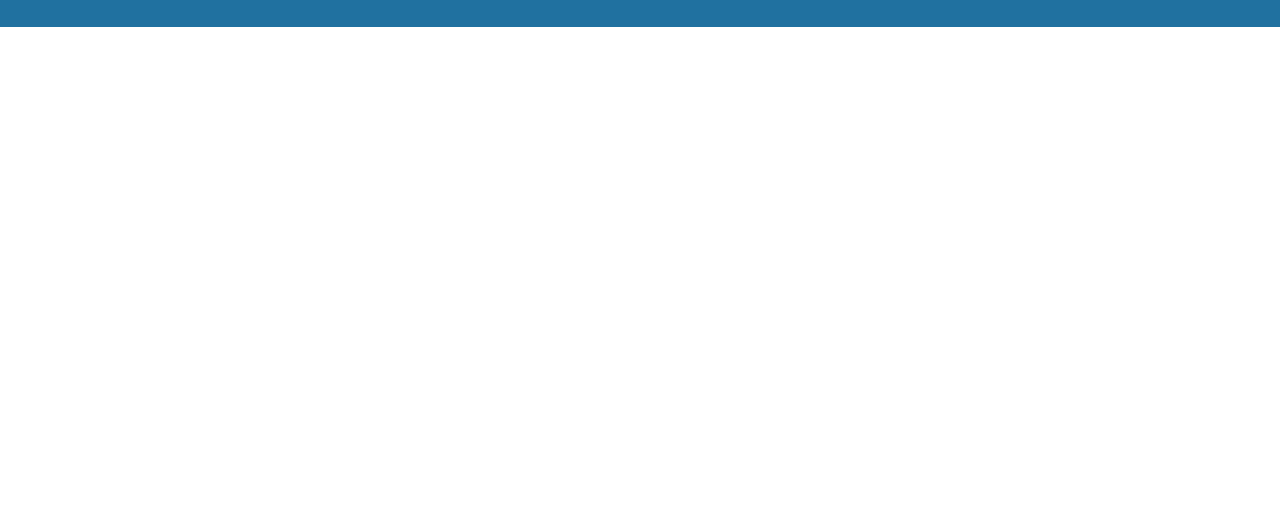
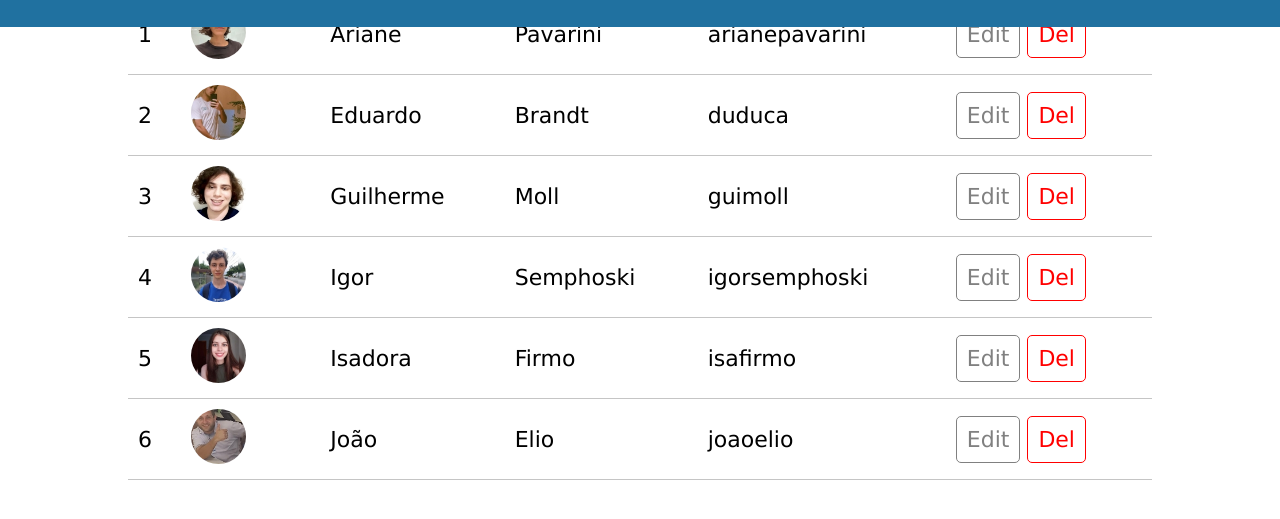
Before and after one commit to gmsilvaPhilips/Grupo-B, a plain HTML site: page HTM/HTM-M03-ExercicioEquipe/index.html in a window 1280 px wide. Shown: the part 773-1292 px from the top of the page. Before the commit the page ends 800 px from the top, so only its background shows below. Drawn offline with Linux system fonts and the light colour scheme.

Commit message:
HTM-M03 ExercicioEquipe

```diff
--- a/HTM/HTM-M03-ExercicioEquipe/index.html
+++ b/HTM/HTM-M03-ExercicioEquipe/index.html
@@ -1,10 +1,10 @@
 <!DOCTYPE html>
 <html lang="en">
   <head>
-    <meta charset="UTF-8">
-    <meta http-equiv="X-UA-Compatible" content="IE=edge">
-    <meta name="viewport" content="width=device-width, initial-scale=1.0">
-    <link rel="stylesheet" href="style.css">
+    <meta charset="UTF-8" />
+    <meta http-equiv="X-UA-Compatible" content="IE=edge" />
+    <meta name="viewport" content="width=device-width, initial-scale=1.0"/>
+    <link rel="stylesheet" href="style.css" />
     <title>Me Call API - CRUD</title>
   </head>
   <body>
@@ -13,12 +13,9 @@
       <h1>Me Call API - CRUD</h1>
     </header>
 
-
-
     <main>
-
       <section>
-            <h1>Users</h1>
+        <h2>Users</h2>
         <a href="#" class="button">Create</a>
       </section>
 
@@ -36,7 +33,7 @@
         <tbody>
           <tr>
             <td>1</td>
-                    <td><img src="assets/ariane-icon.png" alt="Ícone Usuário"></td>
+            <td><img src="assets/ariane-icon.png" alt="Ícone Usuário" /></td>
             <td>Ariane</td>
             <td>Pavarini</td>
             <td>arianepavarini</td>
@@ -47,7 +44,7 @@
           </tr>
           <tr>
             <td>2</td>
-                    <td><img src="assets/eduardo-icon.png" alt="Ícone Usuário"></td>
+            <td><img src="assets/eduardo-icon.png" alt="Ícone Usuário" /></td>
             <td>Eduardo</td>
             <td>Brandt</td>
             <td>duduca</td>
@@ -58,7 +55,7 @@
           </tr>
           <tr>
             <td>3</td>
-                    <td><img src="assets/gui-icon.png" alt="Ícone Usuário"></td>
+            <td><img src="assets/gui-icon.png" alt="Ícone Usuário" /></td>
             <td>Guilherme</td>
             <td>Moll</td>
             <td>guimoll</td>
@@ -69,7 +66,7 @@
           </tr>
           <tr>
             <td>4</td>
-                    <td><img src="assets/igor-icon.png" alt="Ícone Usuário"></td>
+            <td><img src="assets/igor-icon.png" alt="Ícone Usuário" /></td>
             <td>Igor</td>
             <td>Semphoski</td>
             <td>igorsemphoski</td>
@@ -80,7 +77,7 @@
           </tr>
           <tr>
             <td>5</td>
-                    <td><img src="assets/isa-icon.png" alt="Ícone Usuário"></td>
+            <td><img src="assets/isa-icon.png" alt="Ícone Usuário" /></td>
             <td>Isadora</td>
             <td>Firmo</td>
             <td>isafirmo</td>
@@ -91,7 +88,73 @@
           </tr>
           <tr>
             <td>6</td>
-                    <td><img src="assets/joao-icon.png" alt="Ícone Usuário"></td>
+            <td><img src="assets/joao-icon.png" alt="Ícone Usuário" /></td>
+            <td>João</td>
+            <td>Elio</td>
+            <td>joaoelio</td>
+            <td>
+              <button id="edit">Edit</button>
+              <button id="delete">Del</button>
+            </td>
+          </tr>
+                    <tr>
+            <td>1</td>
+            <td><img src="assets/ariane-icon.png" alt="Ícone Usuário" /></td>
+            <td>Ariane</td>
+            <td>Pavarini</td>
+            <td>arianepavarini</td>
+            <td>
+              <button id="edit">Edit</button>
+              <button id="delete">Del</button>
+            </td>
+          </tr>
+          <tr>
+            <td>2</td>
+            <td><img src="assets/eduardo-icon.png" alt="Ícone Usuário" /></td>
+            <td>Eduardo</td>
+            <td>Brandt</td>
+            <td>duduca</td>
+            <td>
+              <button id="edit">Edit</button>
+              <button id="delete">Del</button>
+            </td>
+          </tr>
+          <tr>
+            <td>3</td>
+            <td><img src="assets/gui-icon.png" alt="Ícone Usuário" /></td>
+            <td>Guilherme</td>
+            <td>Moll</td>
+            <td>guimoll</td>
+            <td>
+              <button id="edit">Edit</button>
+              <button id="delete">Del</button>
+            </td>
+          </tr>
+          <tr>
+            <td>4</td>
+            <td><img src="assets/igor-icon.png" alt="Ícone Usuário" /></td>
+            <td>Igor</td>
+            <td>Semphoski</td>
+            <td>igorsemphoski</td>
+            <td>
+              <button id="edit">Edit</button>
+              <button id="delete">Del</button>
+            </td>
+          </tr>
+          <tr>
+            <td>5</td>
+            <td><img src="assets/isa-icon.png" alt="Ícone Usuário" /></td>
+            <td>Isadora</td>
+            <td>Firmo</td>
+            <td>isafirmo</td>
+            <td>
+              <button id="edit">Edit</button>
+              <button id="delete">Del</button>
+            </td>
+          </tr>
+          <tr>
+            <td>6</td>
+            <td><img src="assets/joao-icon.png" alt="Ícone Usuário" /></td>
             <td>João</td>
             <td>Elio</td>
             <td>joaoelio</td>
@@ -105,9 +168,7 @@
     </main>
 
     <footer>
-        <h1>Me Call API</h1>
+      <p>Me Call API</p>
     </footer>
-
-
   </body>
 </html>
--- a/HTM/HTM-M03-ExercicioEquipe/style.css
+++ b/HTM/HTM-M03-ExercicioEquipe/style.css
@@ -1,13 +1,13 @@
 *{
     margin:0;
     padding:0;
-    box-sizing: border-box;
     font-family: Verdana, Geneva, Tahoma, sans-serif;
     font-size: 22px;
 }
 
 /* HEADER */
 
+/* --- */
 header{
     background-color: rgb(32, 113, 160);
     width: 100%;
@@ -22,11 +22,14 @@ header h1{
 
 /* MAIN */
 
+/* --- */
 main{
     max-width: 80%;
     margin: 0 auto;
+    padding-bottom: 100px;
 }
 
+/* --- */
 main section{
     padding: 30px;
     display: flex;
@@ -34,11 +37,11 @@ main section{
     justify-content: space-between;
 }
 
-section h1{
+main section h2{
     font-size: 35px;
 }
 
-section a.button{
+main section a.button{
     padding: 12px;
     background-color: rgb(202, 202, 202);
 
@@ -50,35 +53,38 @@ section a.button{
     border-radius: 7px;
 }
 
-section a.button:hover{
+main section a.button:hover{
     background-color: rgb(151, 151, 151);
     cursor: pointer;
 }
 
 /* TABLE */
 
+/* --- */
 table#users{
     margin-top: 50px;
     width: 100%;
-    border-collapse: collapse;
+    border-collapse: collapse; /*remove linhas divisórias de colunas*/
 }
 
+/* --- */
 table#users td, table#users th{
     padding: 10px;
     border-bottom: 1px solid #c5c5c5;
 }
 
+/* --- */
 table#users tr:hover{
     background-color: #f1eded;
     transition: ease-in-out 0.2s;
     cursor: pointer;
 }
 
-
 table#users th{
     text-align: left;
 }
 
+/* --- */
 table#users tbody tr td img{
     width:55px;
     border-radius: 50px;
@@ -102,22 +108,25 @@ table#users button#delete{
 
 table#users button:hover {
     transition: ease-in-out 0.2s;
-    box-shadow: 3px 3px 15px rgba(0, 0, 0, 0.073);
     cursor: pointer;
 }
 
+/* --- */
 table#users button#delete:hover {
     background-color: rgba(255, 0, 0, 0.514);
+    box-shadow: 2px 2px 12px rgb(175, 77, 77);
     color: white;
 }
 
 table#users button#edit:hover {
     background-color: rgba(48, 48, 48, 0.514);
+    box-shadow: 2px 2px 12px rgb(116, 116, 116);
     color: white;
 }
 
 /* FOOTER */
 
+/* --- */
 footer{
     background-color: rgb(32, 113, 160);
     width: 100%;
@@ -128,8 +137,9 @@ footer{
     bottom: 0;
 }
 
-footer h1{
+footer p{
     color: white;
     text-align: center;
     margin-top: 25px;
+    font-weight: bold;
 }
```
Lines whose indentation alone changed are shown as unchanged.
